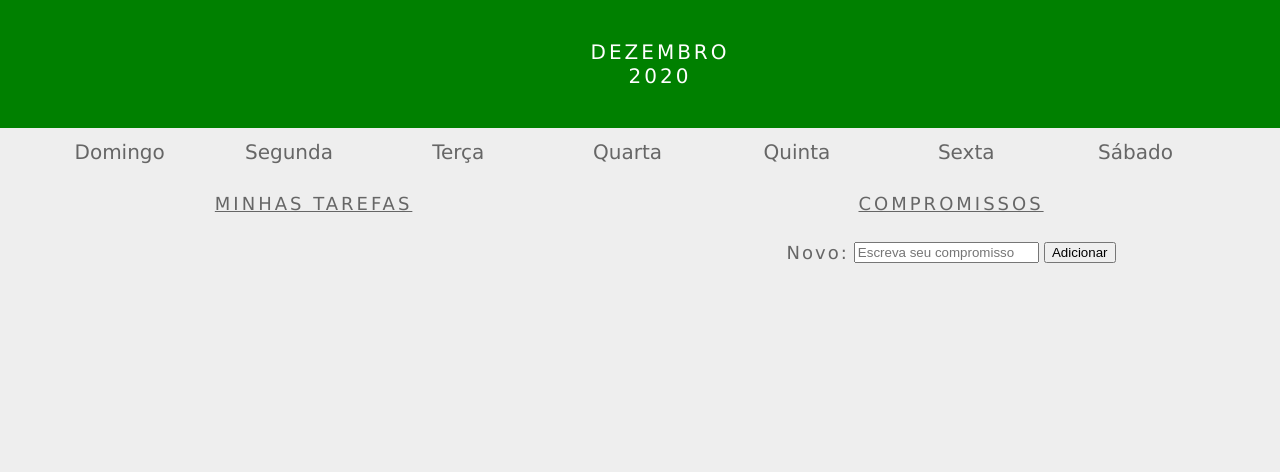
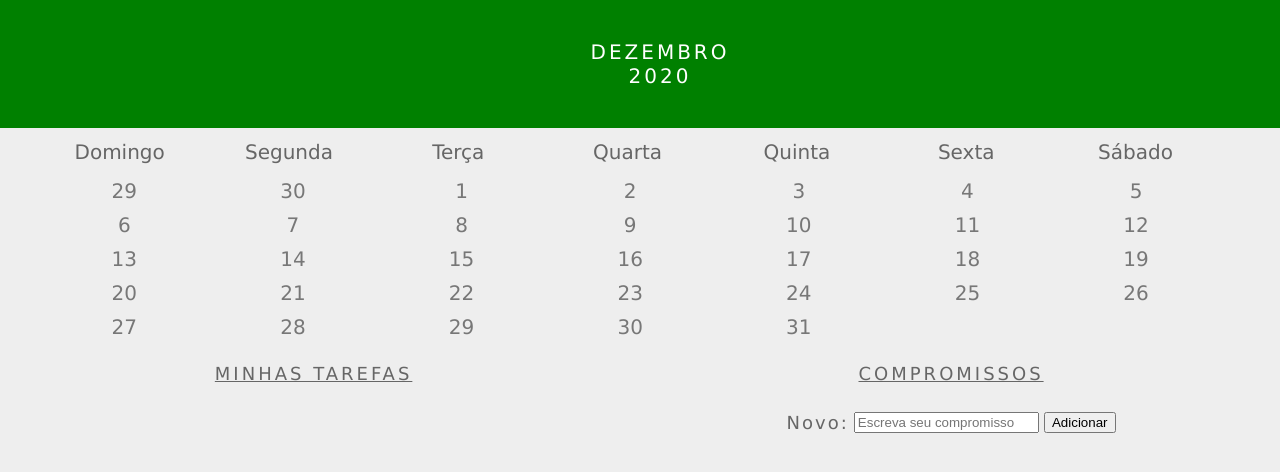
Before and after one commit to vitorgibim/calendario, a plain HTML site: page index.html in a window 1280 px wide. Drawn offline with Linux system fonts and the light colour scheme.

Commit message:
show day dez

```diff
--- a/script.js
+++ b/script.js
@@ -1,5 +1,5 @@
 function createDaysOfTheWeek() {
-    const weekDays = ['Domingo', 'Segunda', 'Terça', 'Quarta', 'Quinta', 'Sexta', 'Sábado']
+    const weekDays = ['Domingo', 'Segunda', 'Terça', 'Quarta', 'Quinta', 'Sexta', 'Sábado'];
     const weekDaysList = document.querySelector('.week-days');
 
     for (let index = 0; index < weekDays.length; index += 1) {
@@ -19,15 +19,15 @@ function createDaysOfTheWeek() {
 
   function createDaysDez() {
     const dezDaysList = [29, 30, 1, 2, 3, 4, 5, 6, 7, 8, 9, 10, 11, 12, 13, 14, 15, 16, 17, 18, 19, 20, 21, 22, 23, 24, 25, 26, 27, 28, 29, 30, 31];
-    const dezDaysListItem = document.querySelector('.days');
+    const dezDaysListItem = document.querySelector('#days');
 
-    for (let index = 0; index < dezDaysList.length; index++){
-      let day = dezDaysList[index];
-      let dayDezListItem = document.createElement('li');
-      dayDezListItem.innerHTML = day;
+    for (let index = 0; index < dezDaysList.length; index++) {
+      const days = dezDaysList[index];
+      const dayDezListItem = document.createElement('li');
+      dayDezListItem.innerHTML = days;
 
       dezDaysListItem.appendChild(dayDezListItem);
-    }
-  }
+    };
+  };
 
   createDaysDez();
```
Also changed, not shown: index.html (+6 -0 lines).
